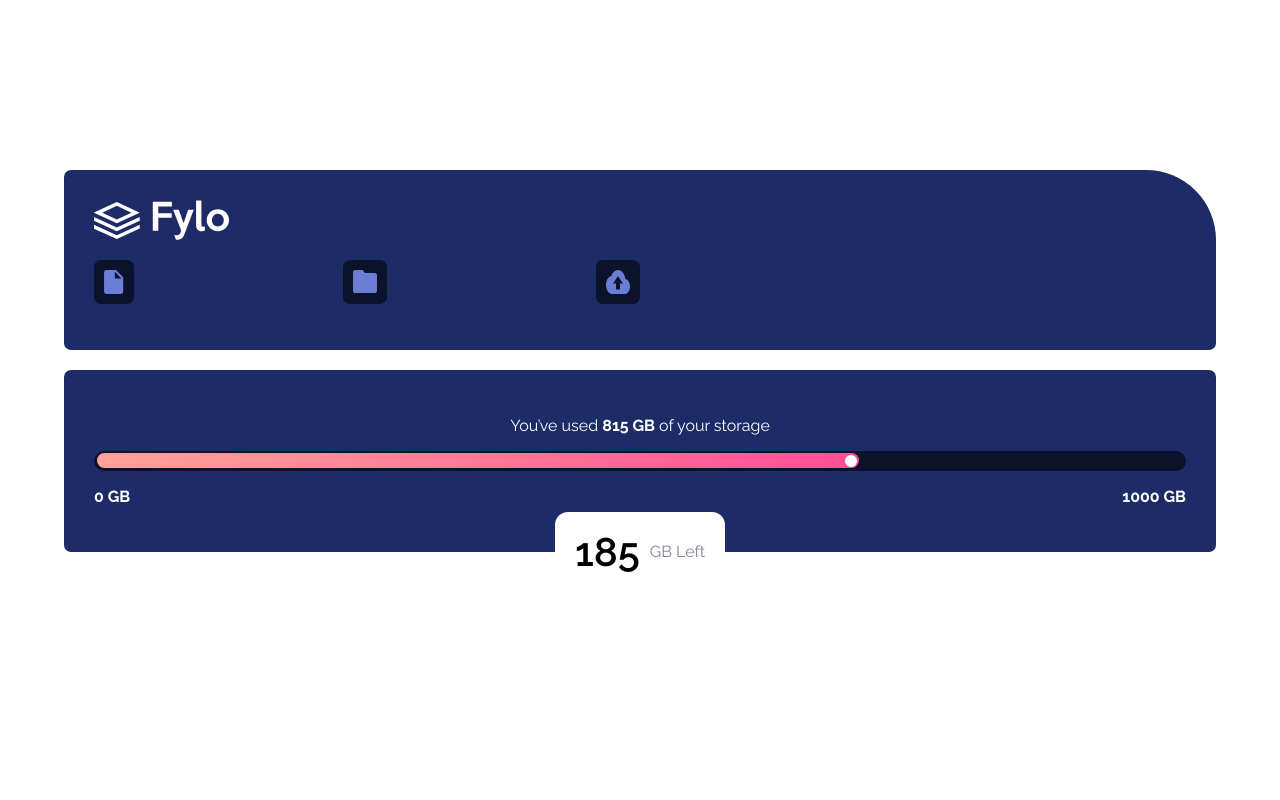
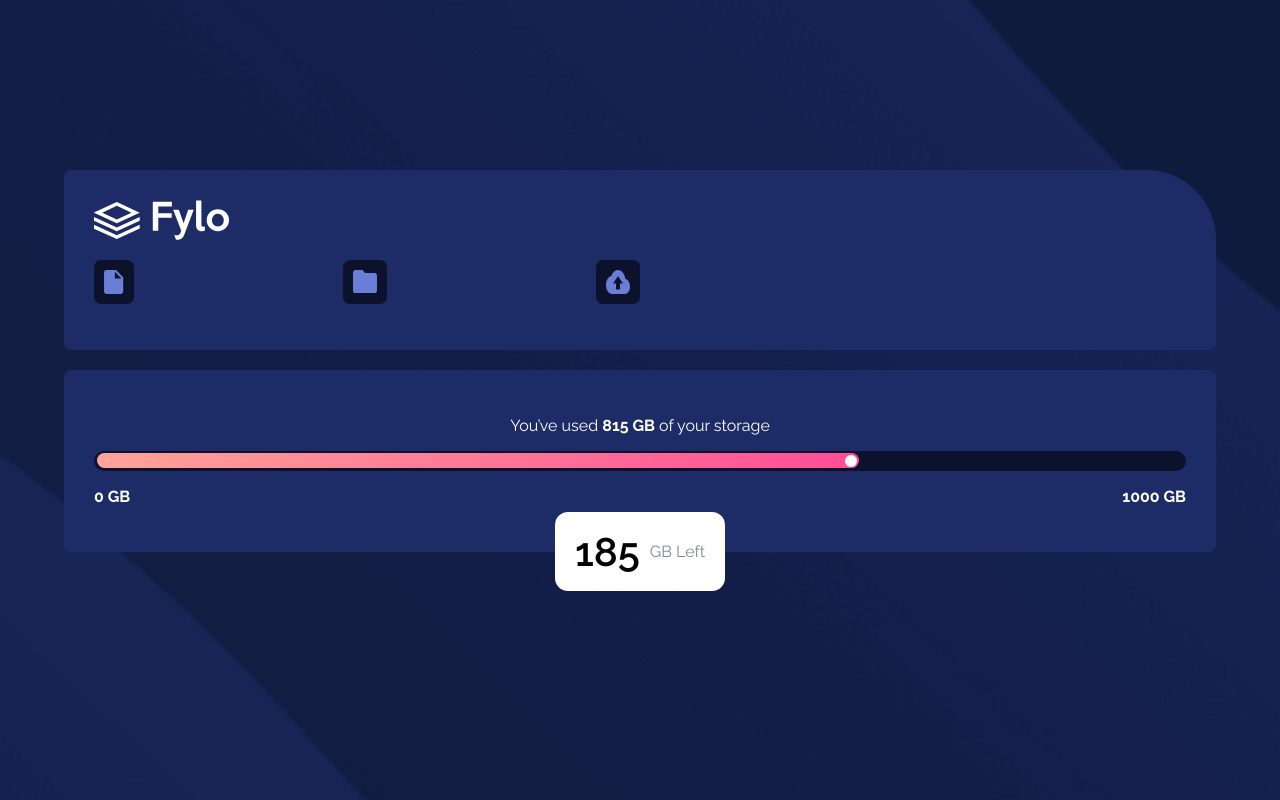
Before and after one commit to Stryde2022/data-storage, a plain HTML site: page index.html in a window 1280 px wide. Drawn offline with Linux system fonts and the light colour scheme; the site is published under a folder, as on GitHub Pages, so addresses that start at the root find nothing.

Commit message:
Update style.css

```diff
--- a/styles/style.css
+++ b/styles/style.css
@@ -3,7 +3,7 @@ body {
 }
 
 .bg-img-container {
-    background: url(/images/bg-mobile.png);
+    background: url(../images/bg-mobile.png);
     background-size: cover;
     background-position: center;
     background-repeat: no-repeat;
```
